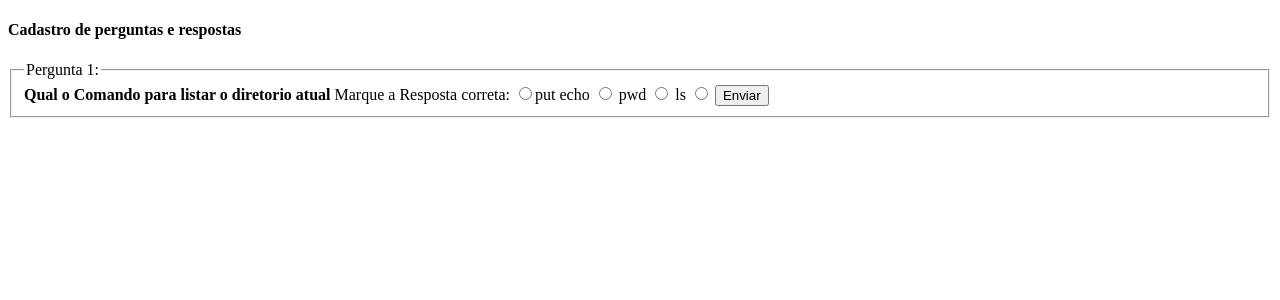
After one commit to walternascimentobarroso/wquiz, a PHP site: page /pergunta.php in a window 1280 px wide. The commit adds this page. Shown: the top 300 px of the page. Run offline with PHP 8.4, Linux system fonts and the light colour scheme.

Commit message:
[ADJUST] Modificando perguntas
Signed-off-by: Walter Nascimento <walter@m2smart.com.br>

```diff
--- /dev/null
+++ b/pergunta.php
@@ -0,0 +1,22 @@
+<!Doctype html>
+<html lang="pt-br">
+    <head>
+        <meta charset="UTF-8" />
+        <title>Pergunta</title>
+    </head>
+    <body>
+        <h4>Cadastro de perguntas e respostas</h4>
+        <form action="configuracao.php" method="POST">
+            <fieldset>
+                <legend>Pergunta 1: </legend>
+                <label><strong>Qual o Comando para listar o diretorio atual</strong></label>
+                <span>Marque a Resposta correta: </span>
+                <label><input type="radio" name="resposta" />put </label>
+                <label>echo <input type="radio" name="resposta" /></label>
+                <label>pwd <input type="radio" name="resposta" /></label>
+                <label>ls <input type="radio" name="resposta" /></label>
+                <button>Enviar</button>
+            </fieldset>
+        </form>
+    </body>
+</html>
```
Also changed, not shown: index.php (+5 -5 lines).
